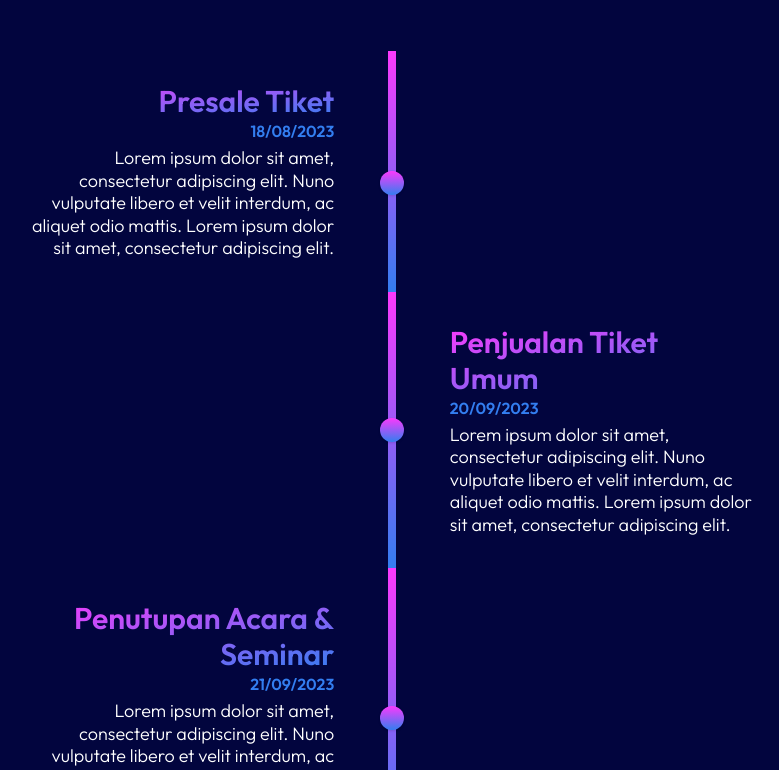
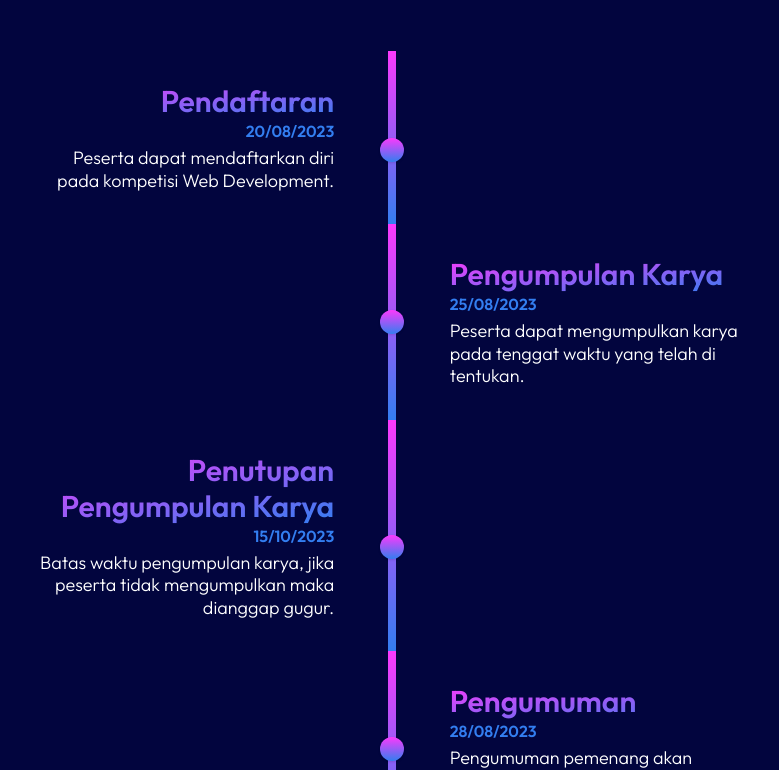
Before and after one commit to zildjianvitoo/srifoton2023fe-deployed, a Next.js app: page /kompetisi/web-development in a window 1280 px wide. Shown: the part 1129-1899 px from the top of the page, without its empty margins (248-1027 px from the left). Built offline with nearby package versions, Linux system fonts and the light colour scheme.

Commit message:
update timeline webdev

```diff
--- a/pages/kompetisi/web-development.jsx
+++ b/pages/kompetisi/web-development.jsx
@@ -17,19 +17,24 @@ import React from "react";
 
 const timelineContent = [
   {
-    title: "Presale Tiket",
-    date: "18/08/2023",
-    desc: "Lorem ipsum dolor sit amet, consectetur adipiscing elit. Nuno vulputate libero et velit interdum, ac aliquet odio mattis. Lorem ipsum dolor sit amet, consectetur adipiscing elit.",
+    title: "Pendaftaran",
+    date: "20/08/2023",
+    desc: "Peserta dapat mendaftarkan diri pada kompetisi Web Development.",
   },
   {
-    title: "Penjualan Tiket Umum",
-    date: "20/09/2023",
-    desc: "Lorem ipsum dolor sit amet, consectetur adipiscing elit. Nuno vulputate libero et velit interdum, ac aliquet odio mattis. Lorem ipsum dolor sit amet, consectetur adipiscing elit.",
+    title: "Pengumpulan Karya",
+    date: "25/08/2023",
+    desc: "Peserta dapat mengumpulkan karya pada tenggat waktu yang telah di tentukan.",
   },
   {
-    title: "Penutupan Acara & Seminar",
-    date: "21/09/2023",
-    desc: "Lorem ipsum dolor sit amet, consectetur adipiscing elit. Nuno vulputate libero et velit interdum, ac aliquet odio mattis. Lorem ipsum dolor sit amet, consectetur adipiscing elit.",
+    title: "Penutupan Pengumpulan Karya",
+    date: "15/10/2023",
+    desc: "Batas waktu pengumpulan karya, jika peserta tidak mengumpulkan maka dianggap gugur.",
+  },
+  {
+    title: "Pengumuman",
+    date: "28/08/2023",
+    desc: "Pengumuman pemenang akan dilaksanakan bersamaan dengan penutupan acara.",
   },
 ];
 
@@ -137,7 +142,7 @@ export default function CompetitiveProgramming() {
                   date={item.date}
                   description={item.desc}
                   dateColor="text-[#337EF0]"
-                  right={index == 1 ? true : false}
+                  right={index % 2 !== 0 ? true : false}
                 />
               ))}
             </div>
```
